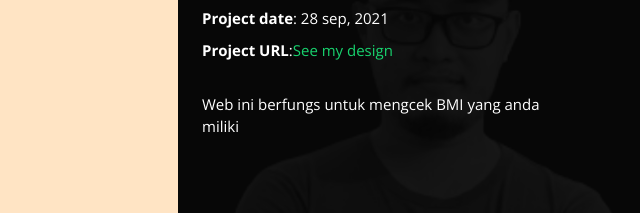
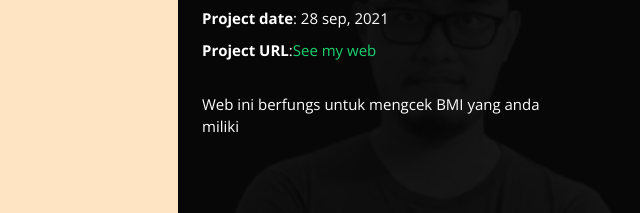
Before and after one commit to Hafizhabiyyu777/CV-Hafizh, a plain HTML site: page portfolio-details3.html in a window 1280 px wide. Shown: the part 177-390 px from the top of the page, 640-1280 px from the left. Drawn offline with nearby package versions, Linux system fonts and the light colour scheme.

Commit message:
revisi kata pada portofolio detail

```diff
--- a/portfolio-details3.html
+++ b/portfolio-details3.html
@@ -67,7 +67,7 @@
                 <li><strong>Project date</strong>: 28 sep, 2021</li>
                 <li><strong>Project URL</strong>:<a
                     href="https://checkurbmi.netlify.app/"
-                    target="blank">See my design</a
+                    target="blank">See my web</a
                   ></li>
               </ul>
 
```
Also changed, not shown: portfolio-details4.html (+1 -1 lines), portfolio-details5.html (+1 -1 lines).
